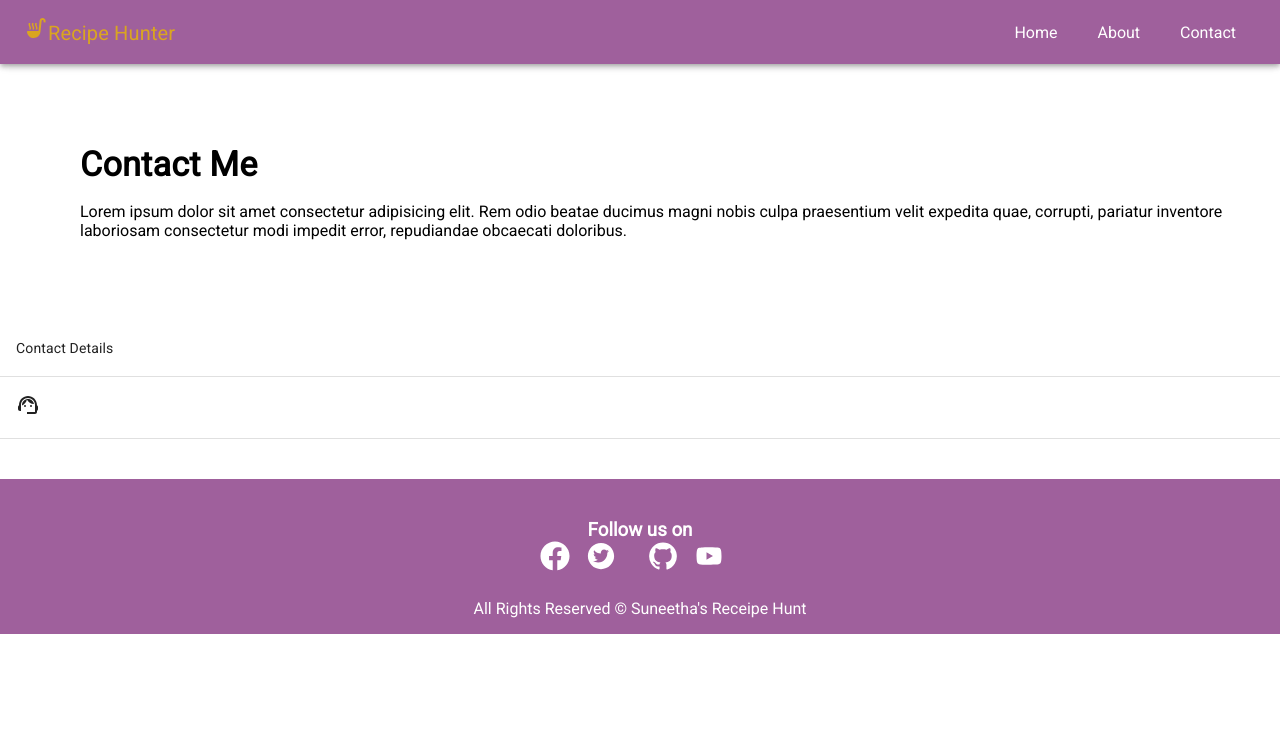
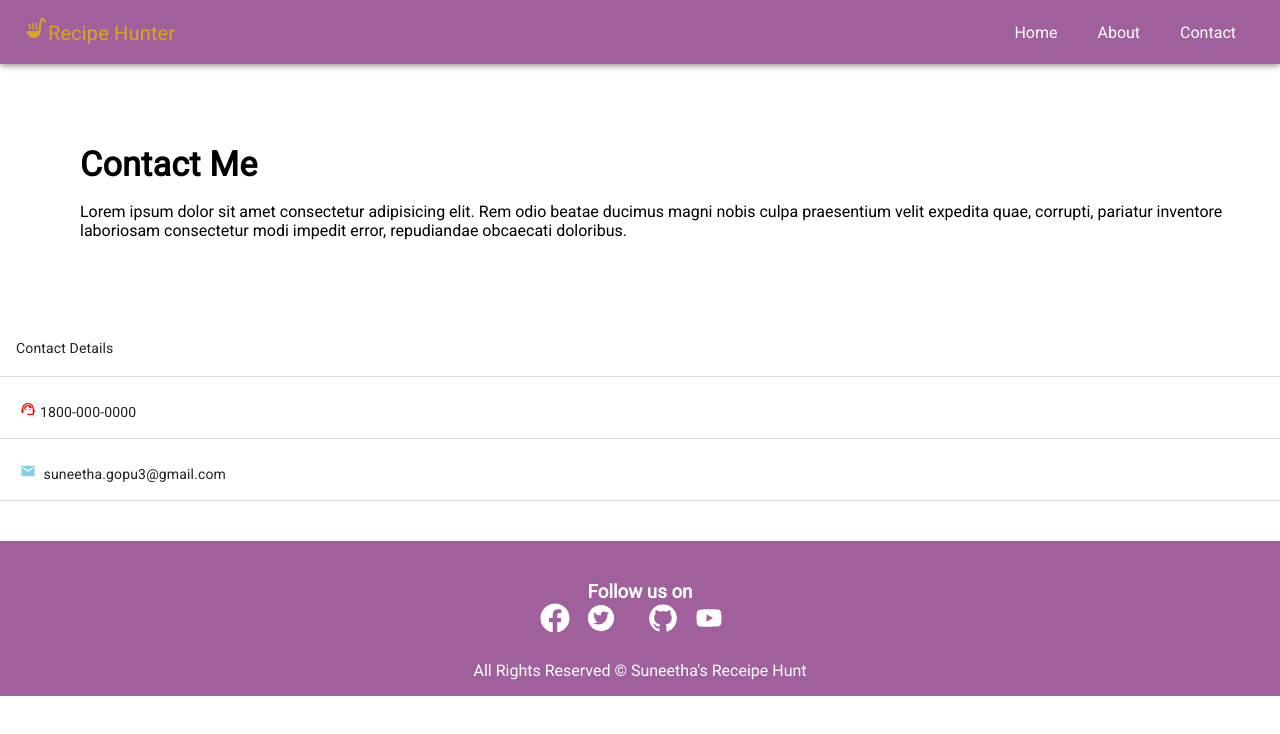
Before and after one commit to Suneetharavi/MyProject2, a React (Create React App) app: page /Contact in a window 1280 px wide. Shown: the top 734 px of the page. Built offline with nearby package versions, Linux system fonts and the light colour scheme; some icons are missing.

Commit message:
imported mailbox icon from materialUI Icons

```diff
--- a/src/pages/Contact.js
+++ b/src/pages/Contact.js
@@ -1,6 +1,7 @@
 import React from 'react'
 import Layout from '../components/Layout/Layout'
 import SupportAgentIcon from "@mui/icons-material/SupportAgent";
+import MailIcon from "@mui/icons-material/Mail";
 import { Box, Table,TableRow,TableBody, TableCell, TableContainer, TableHead, Typography } from '@mui/material'
 
 function Contact() {
@@ -43,9 +44,15 @@ function Contact() {
                 <TableBody>
                   <TableRow>
                     <TableCell>
-                                <SupportAgentIcon/>
+                        <SupportAgentIcon sx={{ color: "red", pt: 1 }}/>1800-000-0000
                     </TableCell>
                   </TableRow>
+
+                  <TableRow>
+                <TableCell>
+                  <MailIcon sx={{ color: "skyblue", pt: 1 }} /> suneetha.gopu3@gmail.com
+                </TableCell>
+              </TableRow>
                 </TableBody>
 
 
```
